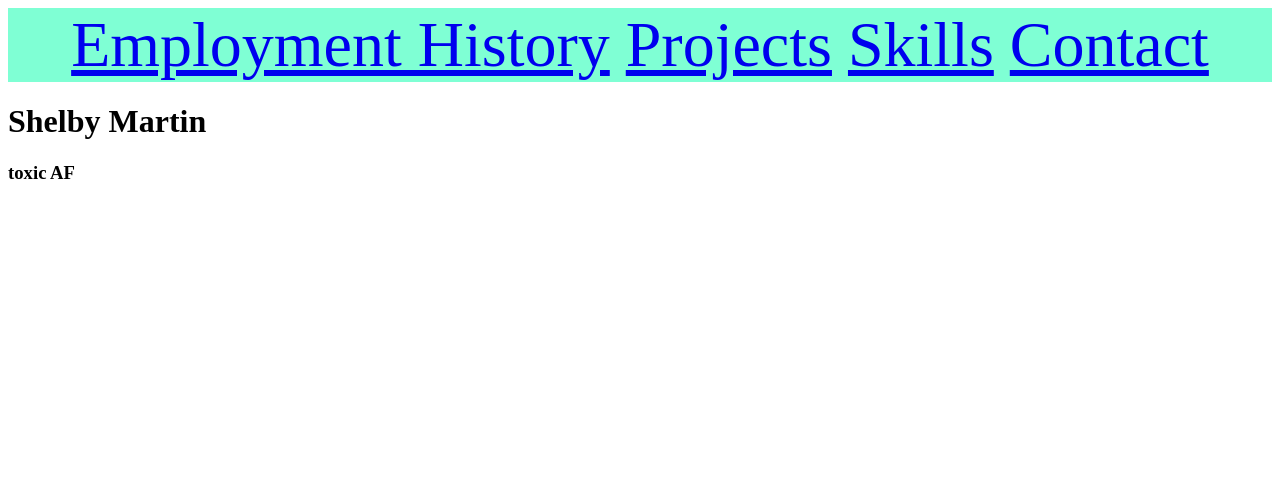
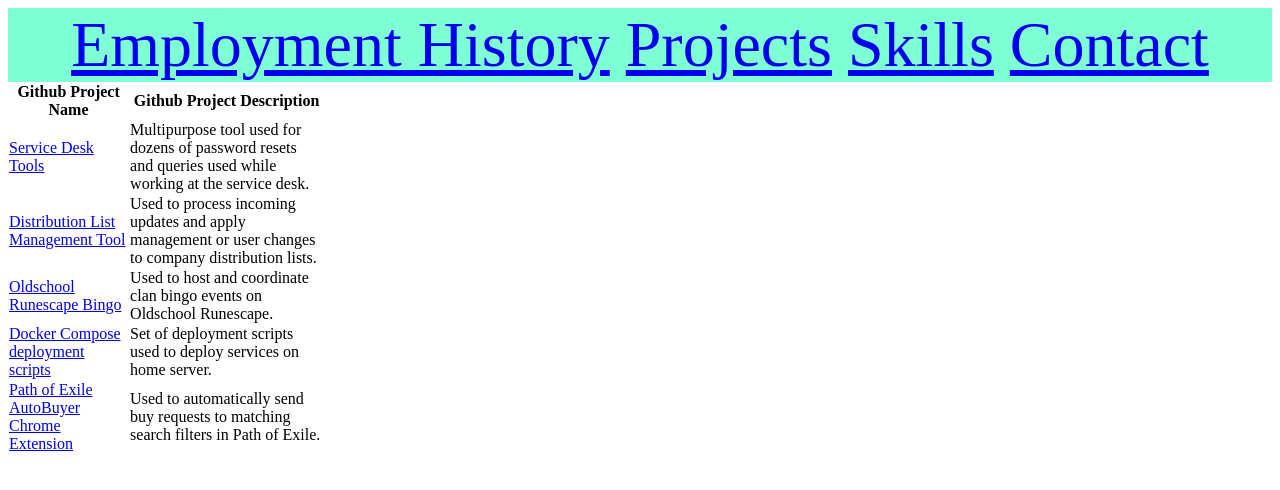
Before and after one commit to tehgod/resume_site, a plain HTML site: page projects.html in a window 1280 px wide. Drawn offline with Linux system fonts and the light colour scheme.

Commit message:
used to populate projects page

```diff
--- a/projects.html
+++ b/projects.html
@@ -16,9 +16,44 @@
             </div>
         </nav>
         <header>
-            <div class="mobile"><h1>Shelby Martin</h1> <h3>toxic AF</h3></div>
         </header>
     <main>
+        <table>
+            <tr>
+                <th>Github Project Name</th>
+                <th>Github Project Description</th>
+            </tr>
+            <tr>
+                <td><a href="https://github.com/tehgod/SD_Tools">
+                    Service Desk Tools
+                </a></td>
+                <td>Multipurpose tool used for dozens of password resets and queries used while working at the service desk.</td>
+            </tr>
+            <tr>
+                <td><a href="https://github.com/tehgod/Distribution_List_management_tool">
+                    Distribution List Management Tool
+                </a></td>
+                <td>Used to process incoming updates and apply management or user changes to company distribution lists.</td>
+            </tr>
+            <tr>
+                <td><a href="https://github.com/tehgod/osrs_clan_bingo">
+                    Oldschool Runescape Bingo
+                </a></td>
+                <td>Used to host and coordinate clan bingo events on Oldschool Runescape.</td>
+            </tr>
+            <tr>
+                <td><a href="https://github.com/tehgod/docker_deployments">
+                    Docker Compose deployment scripts
+                </a></td>
+                <td>Set of deployment scripts used to deploy services on home server.</td>
+            </tr>
+            <tr>
+                <td><a href="https://github.com/tehgod/poeBuyerChromeExtension">
+                    Path of Exile AutoBuyer Chrome Extension
+                </a></td>
+                <td>Used to automatically send buy requests to matching search filters in Path of Exile.</td>
+            </tr>
+        </table>
     </main>
     <footer>
     </footer>
```
Also changed, not shown: employment.html (+0 -5 lines).
